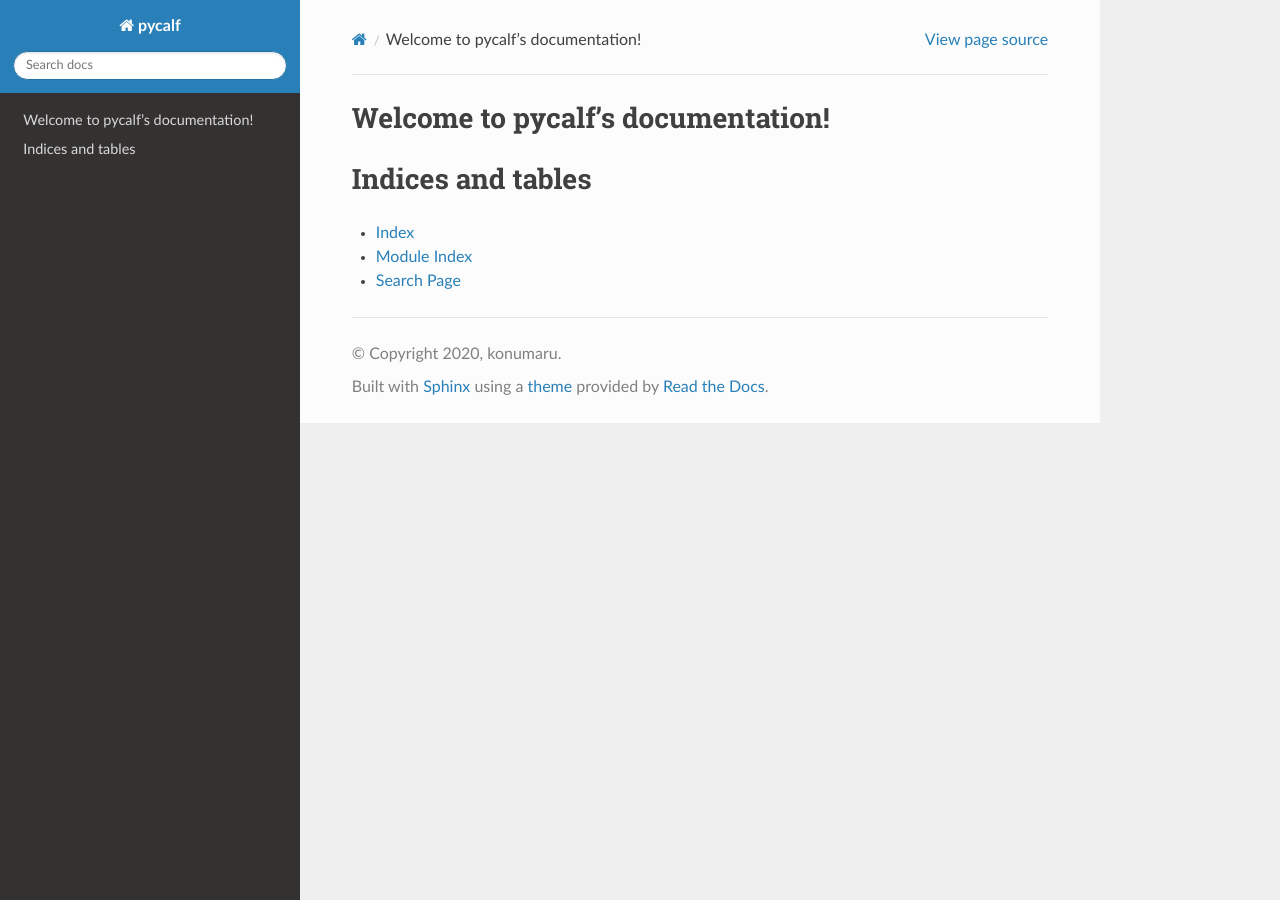
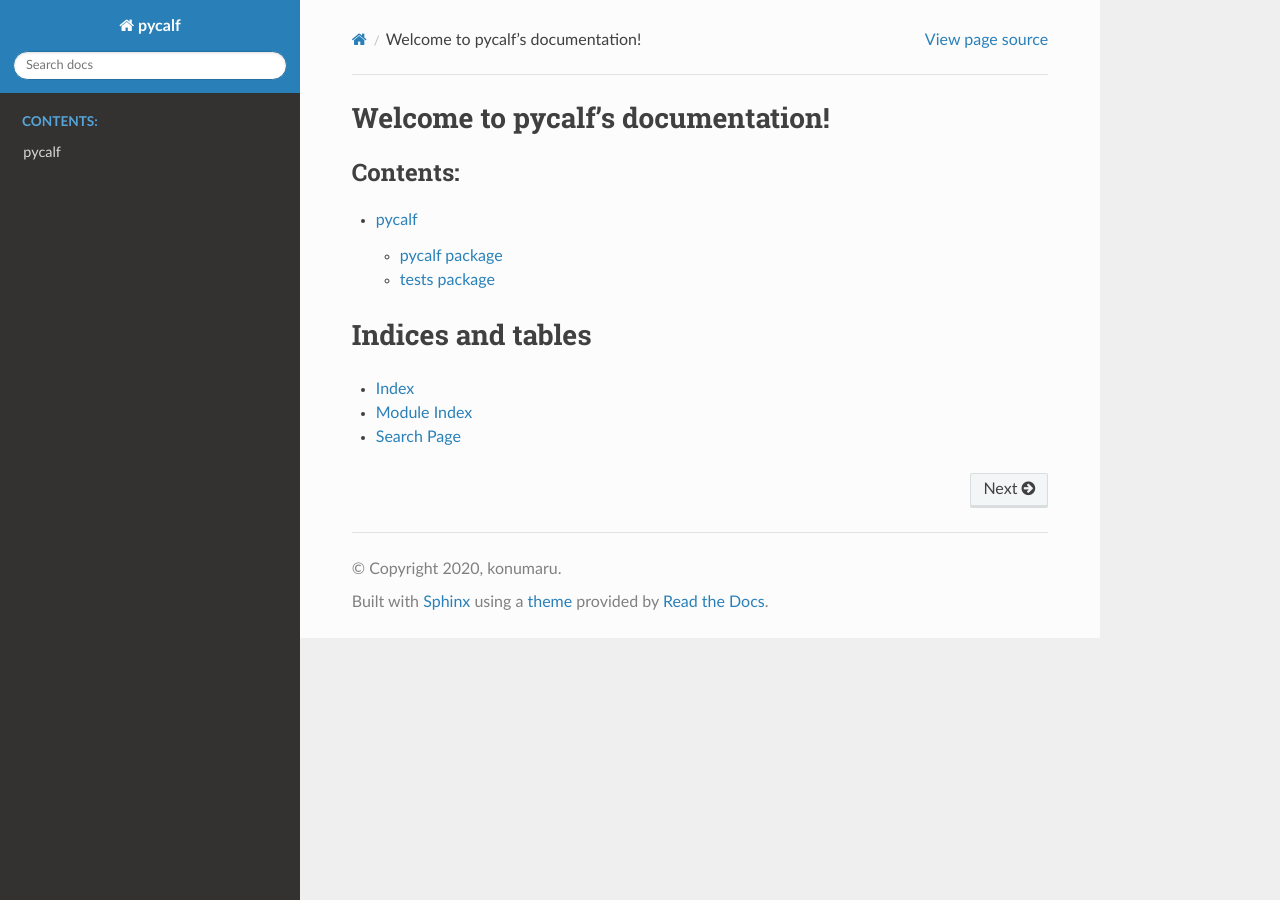
Before and after one commit to konumaru/pycalf, a Sphinx documentation site: the page built from docs/source/index.rst, in a window 1280 px wide. Built offline with Sphinx 7.4.7 and the Read the Docs theme 2.0.0, drawn with Linux system fonts in a browser that asks for light colours.

Commit message:
[update] doc

```diff
--- a/docs/source/conf.py
+++ b/docs/source/conf.py
@@ -12,7 +12,7 @@
 #
 import os
 import sys
-sys.path.insert(0, os.path.abspath('.'))
+sys.path.insert(0, os.path.abspath('..'))
 
 
 # -- Project information -----------------------------------------------------
--- a/docs/source/index.rst
+++ b/docs/source/index.rst
@@ -10,6 +10,8 @@ Welcome to pycalf's documentation!
    :maxdepth: 2
    :caption: Contents:
 
+   modules
+
 
 
 Indices and tables
```
Also changed, not shown: docs/source/modules.rst (renamed from docs/modules.rst), docs/source/pycalf.rst (renamed from docs/pycalf.rst), docs/source/tests.rst (renamed from docs/tests.rst).
